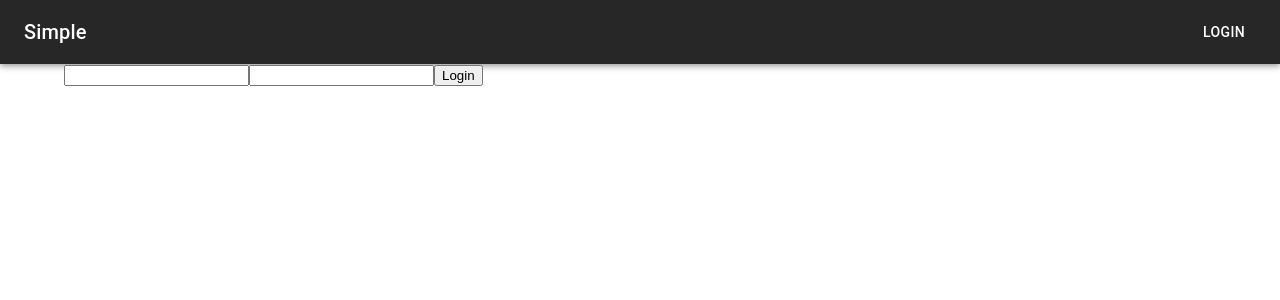
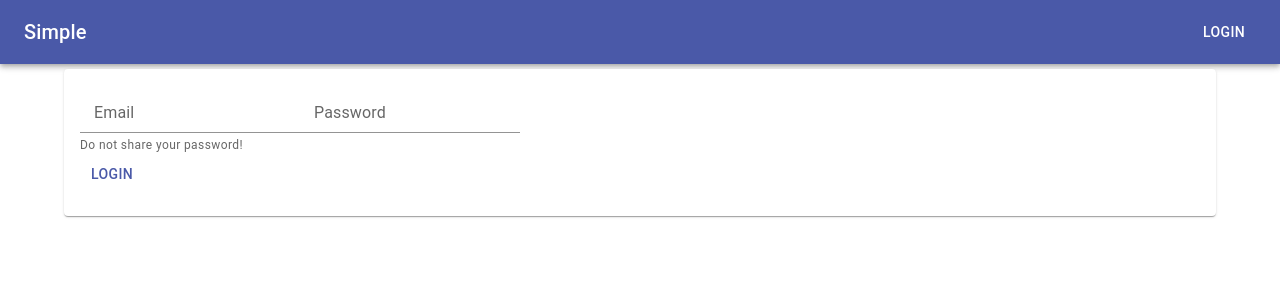
Before and after one commit to Hieracosphynx/personal-social-media, a Next.js app: page /auth/login in a window 1280 px wide. Shown: the top 300 px of the page. Built offline with nearby package versions, Linux system fonts and the light colour scheme.

Commit message:
Styling and stuff

```diff
--- a/components/Layouts/Layout.js
+++ b/components/Layouts/Layout.js
@@ -1,10 +1,17 @@
 import Navbar from './Navbar';
+import Container from '@mui/material/Container';
 
 const Layout = (props) => {
   return (
     <>
       <Navbar />
-      {props.children}
+      <Container
+        sx={{
+          marginTop: '5px',
+        }}
+      >
+        {props.children}
+      </Container>
     </>
   );
 };
--- a/components/Layouts/Navbar.js
+++ b/components/Layouts/Navbar.js
@@ -17,20 +17,24 @@ const Navbar = () => {
     <Box sx={{ flexGrow: 1 }}>
       <AppBar position='static'>
         <Toolbar>
-          <Link href='/' passHref>
-            <Typography
-              variant='h6'
-              component='div'
+          <Typography
+            variant='h6'
+            component='div'
+            sx={{
+              flexGrow: 1,
+            }}
+          >
+            <Link
+              href='/'
               sx={{
-                flexGrow: 1,
                 ':hover': {
                   cursor: 'pointer',
                 },
               }}
             >
               Simple
-            </Typography>
-          </Link>
+            </Link>
+          </Typography>
           {isLoggedIn ? (
             <Button color='inherit' onClick={logout}>
               Logout
--- a/pages/_app.js
+++ b/pages/_app.js
@@ -10,9 +10,7 @@ const MyApp = ({ Component, pageProps }) => {
     <ThemeProvider theme={theme}>
       <AuthProvider>
         <Layout>
-          <Container>
-            <Component {...pageProps} />
-          </Container>
+          <Component {...pageProps} />
         </Layout>
       </AuthProvider>
     </ThemeProvider>
--- a/pages/auth/login.js
+++ b/pages/auth/login.js
@@ -1,6 +1,14 @@
 import { useState, useContext } from 'react';
 import { useRouter } from 'next/router';
 import AuthContext from '../../context/Auth/auth-context';
+
+import Card from '@mui/material/Card';
+import CardContent from '@mui/material/CardContent';
+import FormControl from '@mui/material/FormControl';
+import FormHelperText from '@mui/material/FormHelperText';
+import InputLabel from '@mui/material/InputLabel';
+import Input from '@mui/material/Input';
+import Button from '@mui/material/Button';
 
 const Auth = () => {
   const authCtx = useContext(AuthContext);
@@ -30,21 +38,32 @@ const Auth = () => {
   };
 
   return (
+    <Card>
+      <CardContent>
         <form onSubmit={onSubmitHandler}>
-      <input
+          <FormControl color='primary'>
+            <InputLabel htmlFor='email'>Email</InputLabel>
+            <Input
               type='email'
               name='email'
               value={user.email}
               onChange={onChangeHandler}
             />
-      <input
+          </FormControl>
+          <FormControl>
+            <InputLabel htmlFor='password'>Password</InputLabel>
+            <Input
               type='password'
               name='password'
               value={user.password}
               onChange={onChangeHandler}
             />
-      <button type='submit'>Login</button>
+          </FormControl>
+          <FormHelperText>Do not share your password!</FormHelperText>
+          <Button type='submit'>Login</Button>
         </form>
+      </CardContent>
+    </Card>
   );
 };
 
--- a/src/theme.js
+++ b/src/theme.js
@@ -3,7 +3,12 @@ import { createTheme } from '@mui/material/styles';
 // Create a theme instance.
 const theme = createTheme({
   palette: {
-    mode: 'dark',
+    primary: {
+      main: '#4A59A8',
+    },
+    secondary: {
+      main: '#F57B54',
+    },
   },
 });
 
```
Lines whose indentation alone changed are shown as unchanged.
